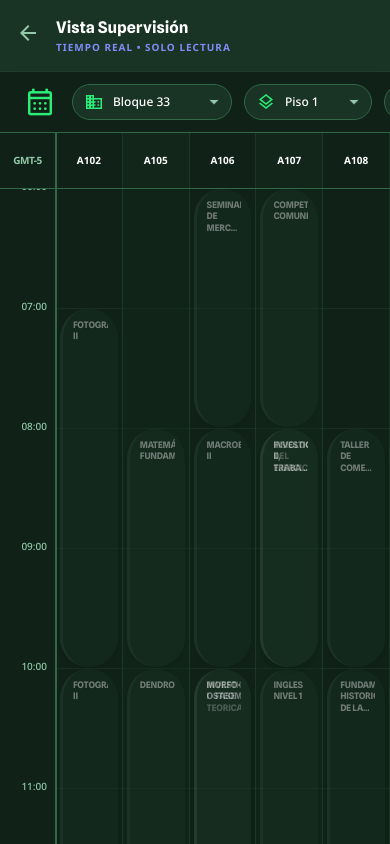
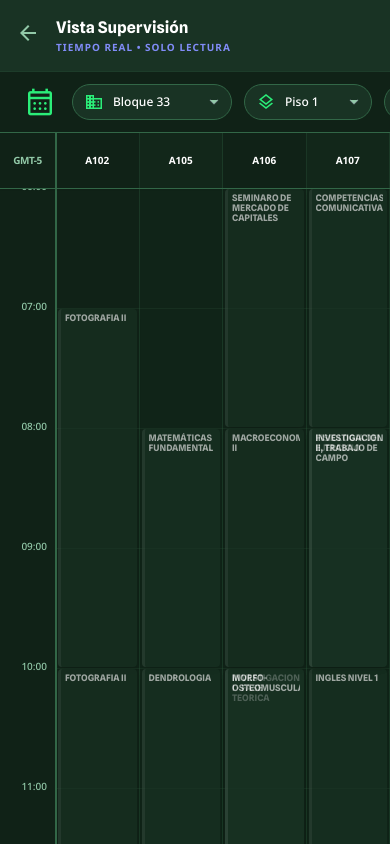
Before and after one commit to aflondonor-afk/horario-app, a React (Vite) app: page / in a window 390 px wide. Both pictures are taken after a click on the button 195 px from the left and 639 px from the top of the page. Built offline with nearby package versions, Linux system fonts and the light colour scheme.

Commit message:
Refine UI: 4 columns mobile, subtle borders, fixed spacing, and perf optimizations

```diff
--- a/components/EventCard.tsx
+++ b/components/EventCard.tsx
@@ -1,4 +1,4 @@
-import React from 'react';
+import React, { memo } from 'react';
 import { ScheduleEvent, ClassroomStatus as StatusType } from '../types';
 import { PIXELS_PER_MINUTE, START_HOUR } from '../constants';
 
@@ -9,17 +9,7 @@ interface EventCardProps {
   isAssistantMode?: boolean;
 }
 
-const colorStyles = {
-  primary: 'border-primary',
-  indigo: 'border-indigo-500',
-  pink: 'border-pink-500',
-  orange: 'border-orange-500',
-  teal: 'border-teal-500',
-  red: 'border-red-500',
-  purple: 'border-purple-500',
-};
-
-const EventCard: React.FC<EventCardProps> = ({ event, status = 'NONE', onClick, isAssistantMode = false }) => {
+const EventCard: React.FC<EventCardProps> = memo(({ event, status = 'NONE', onClick, isAssistantMode = false }) => {
   const parseTime = (time: string) => {
     const [h, m] = time.split(':').map(Number);
     return h * 60 + m;
@@ -34,22 +24,23 @@ const EventCard: React.FC<EventCardProps> = ({ event, status = 'NONE', onClick,
 
   const getStatusStyles = () => {
     switch (status) {
-      case 'IN_USE': return 'bg-green-500/20 border-green-500 !opacity-100';
-      case 'FREE': return 'bg-red-500/20 border-red-500 !opacity-100';
-      default: return 'bg-surface-dark border-white/10 opacity-40';
+      case 'IN_USE': return 'bg-green-500/20 border-green-500 !opacity-100 shadow-[0_0_10px_rgba(34,197,94,0.1)]';
+      case 'FREE': return 'bg-red-500/20 border-red-500 !opacity-100 shadow-[0_0_10px_rgba(239,68,68,0.1)]';
+      default: return 'bg-surface-dark border-white/10 opacity-60';
     }
   };
 
-  const handleClick = () => {
-    if (!isAssistantMode || !onClick) return;
-    const nextStatus: StatusType = status === 'NONE' ? 'IN_USE' : status === 'IN_USE' ? 'FREE' : 'NONE';
-    onClick(event.id, nextStatus);
+  const handleClick = (e: React.MouseEvent) => {
+    e.stopPropagation();
+    if (onClick) {
+      onClick(event.id, status);
+    }
   };
 
   return (
     <div
       onClick={handleClick}
-      className={`absolute left-1 right-1 rounded-lg border-l-[3px] p-2.5 shadow-md transition-all flex flex-col overflow-hidden ${getStatusStyles()} ${isAssistantMode ? 'cursor-pointer active:scale-95 hover:z-30' : 'pointer-events-none'}`}
+      className={`absolute left-0.5 right-0.5 rounded-[4px] border-l-[3px] p-1 shadow-md transition-all flex flex-col overflow-hidden ${getStatusStyles()} cursor-pointer active:scale-95 hover:z-30`}
       style={{
         top: `${startOffset}px`,
         height: `${height}px`,
@@ -57,7 +48,9 @@ const EventCard: React.FC<EventCardProps> = ({ event, status = 'NONE', onClick,
       }}
     >
       <div className="flex justify-between items-start mb-0.5">
-        <h3 className="text-white font-bold text-[9px] md:text-[11px] leading-tight line-clamp-3 uppercase tracking-tight md:tracking-wide">{event.title}</h3>
+        <h3 className="text-white font-bold text-[9px] md:text-[11px] leading-[1.1] line-clamp-4 uppercase tracking-normal">
+          {event.title}
+        </h3>
         {status !== 'NONE' && (
           <span className={`size-1.5 md:size-2 rounded-full shrink-0 ${status === 'IN_USE' ? 'bg-green-500' : 'bg-red-500'} animate-pulse`}></span>
         )}
@@ -81,6 +74,6 @@ const EventCard: React.FC<EventCardProps> = ({ event, status = 'NONE', onClick,
       </div>
     </div>
   );
-};
+});
 
 export default EventCard;
--- a/components/EventDetailModal.tsx
+++ b/components/EventDetailModal.tsx
@@ -1,4 +1,4 @@
-import React from 'react';
+import React, { memo } from 'react';
 import { ScheduleEvent, ClassroomStatus as StatusType } from '../types';
 
 interface EventDetailModalProps {
@@ -10,7 +10,7 @@ interface EventDetailModalProps {
     isAssistantMode?: boolean;
 }
 
-const EventDetailModal: React.FC<EventDetailModalProps> = ({
+const EventDetailModal: React.FC<EventDetailModalProps> = memo(({
     event,
     status,
     isOpen,
@@ -107,6 +107,6 @@ const EventDetailModal: React.FC<EventDetailModalProps> = ({
             </div>
         </div>
     );
-};
+});
 
 export default EventDetailModal;
--- a/components/ScheduleGrid.tsx
+++ b/components/ScheduleGrid.tsx
@@ -54,7 +54,7 @@ const ScheduleGrid: React.FC<ScheduleGridProps> = ({
 
   return (
     <div className="flex-1 overflow-auto bg-background-dark relative" id="calendar-scroller">
-      <div className="min-w-full md:min-w-[1000px] relative">
+      <div className="w-fit min-w-full relative">
 
         {/* Sticky Header Row (Room Names) */}
         <div className="sticky top-0 z-40 flex bg-background-dark border-b border-border-green h-14 shadow-sm">
@@ -69,7 +69,7 @@ const ScheduleGrid: React.FC<ScheduleGridProps> = ({
               columns.map((col) => (
                 <div
                   key={col.id}
-                  className={`flex-1 min-w-[20%] md:min-w-[180px] border-r border-border-green/30 flex flex-col justify-center items-center px-1 md:px-2 ${col.isAlternate ? 'bg-surface-dark/30' : ''}`}
+                  className={`flex-1 min-w-[25%] md:min-w-[180px] border-r border-border-green/30 flex flex-col justify-center items-center px-1 md:px-2 ${col.isAlternate ? 'bg-surface-dark/30' : ''}`}
                 >
                   <span className="text-white font-bold text-[10px] md:text-sm truncate w-full text-center">{col.title}</span>
                 </div>
@@ -94,7 +94,7 @@ const ScheduleGrid: React.FC<ScheduleGridProps> = ({
                   {formatTime(currentTimeMinutes)}
                 </span>
               </div>
-              <div className="flex-1 min-w-[1000px] h-[2px] bg-primary shadow-[0_0_8px_rgba(43,238,121,0.6)] relative overflow-visible">
+              <div className="flex-1 h-[2px] bg-primary shadow-[0_0_8px_rgba(43,238,121,0.6)] relative overflow-visible">
                 <div className="absolute -left-[3px] -top-[3px] size-2 rounded-full bg-primary"></div>
               </div>
             </div>
@@ -126,7 +126,7 @@ const ScheduleGrid: React.FC<ScheduleGridProps> = ({
             {columns.map((col) => (
               <div
                 key={col.id}
-                className={`flex-1 min-w-[20%] md:min-w-[180px] border-r border-border-green/30 relative z-10 ${col.isAlternate ? 'bg-surface-dark/10' : ''}`}
+                className={`flex-1 min-w-[25%] md:min-w-[180px] border-r border-border-green/30 relative z-10 ${col.isAlternate ? 'bg-surface-dark/10' : ''}`}
               >
                 {events.filter(e => e.columnId === col.id).map(event => (
                   <EventCard
```
